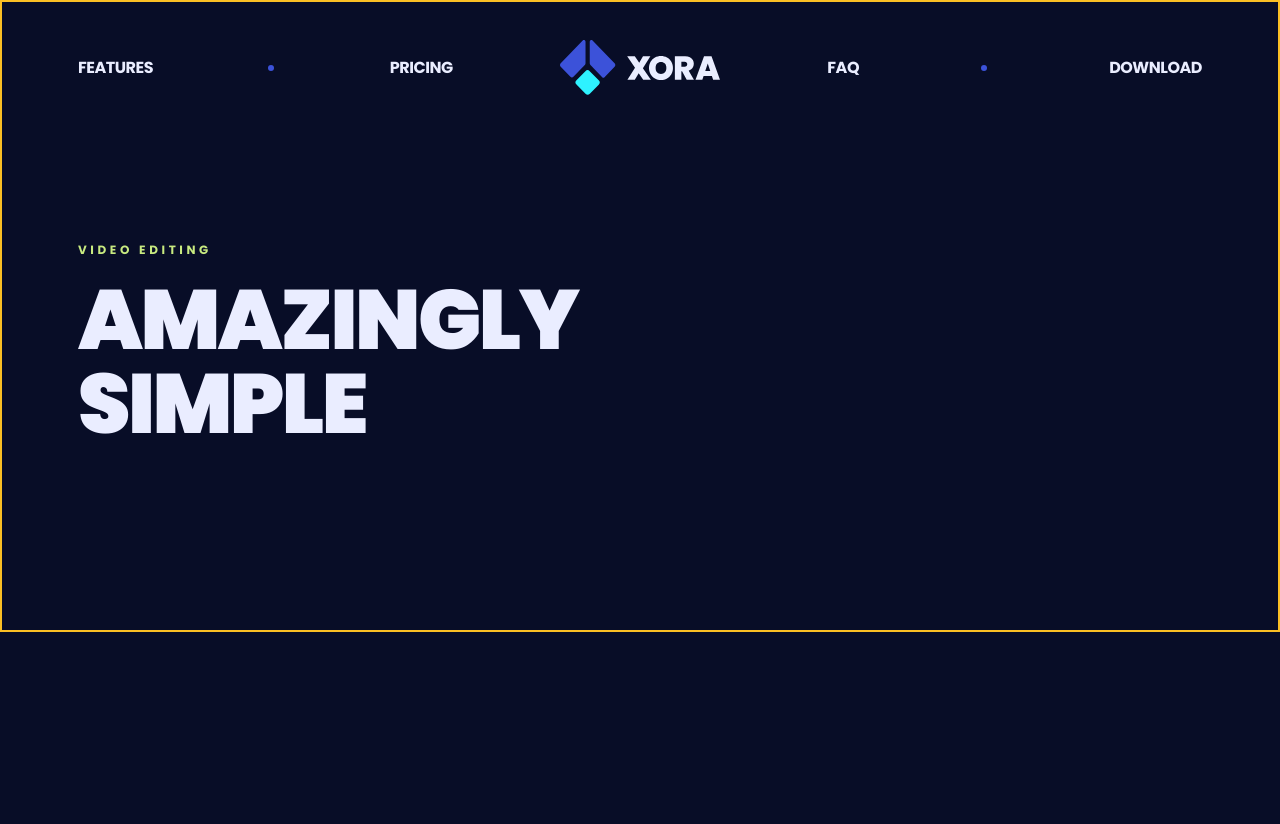
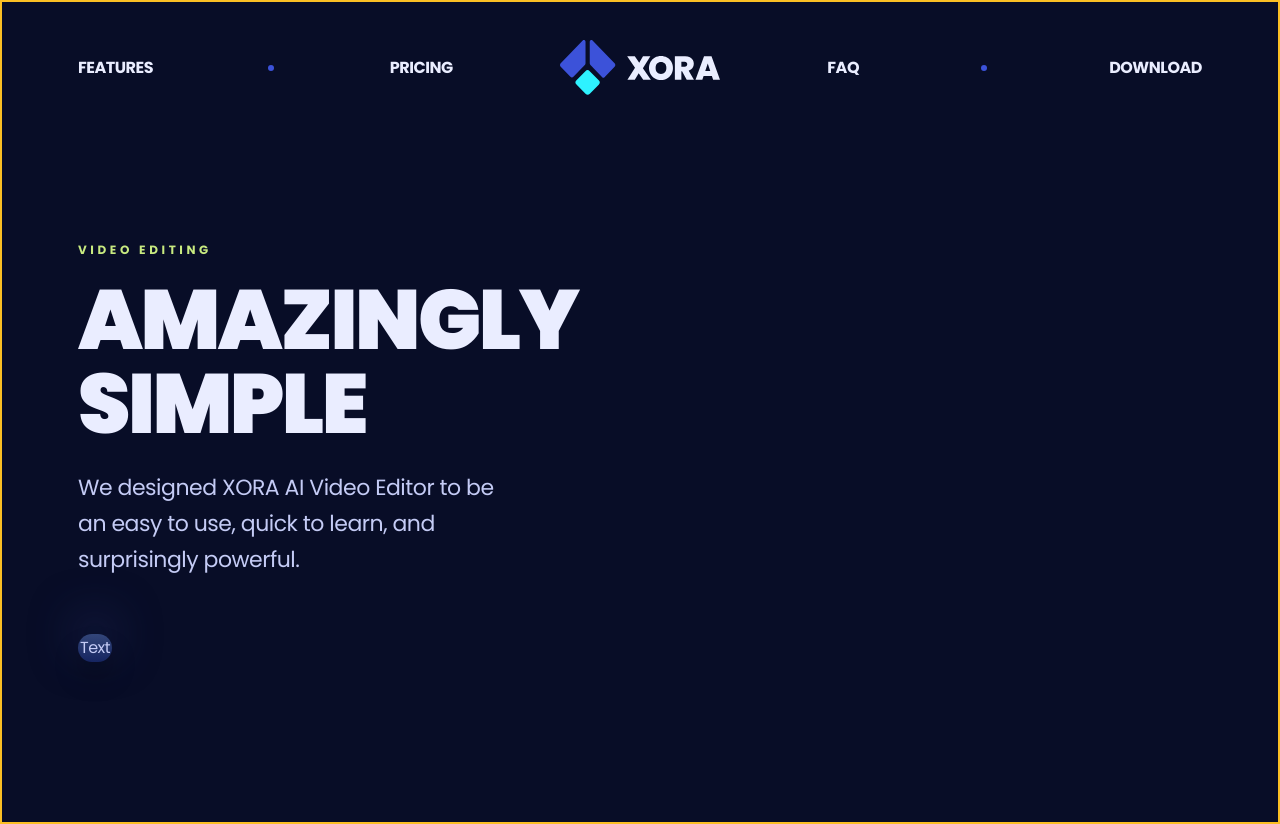
Before and after one commit to mileswildmore18/Xora, a React (Vite) app: page / in a window 1280 px wide. Before the commit the page ends 800 px from the top, so only its background shows below. Built offline with nearby package versions, Linux system fonts and the light colour scheme.

Commit message:
Added a button JSX file to make it reusuable on the website to save a lot of time. Also made it determine whether the button is a link or just a button itself.

```diff
--- /dev/null
+++ b/src/components/Button.jsx
@@ -0,0 +1,28 @@
+import clsx from "clsx";
+// Create a reusable button for the website
+const Button = ({ icon, children, href, containerClassName, onClick }) => {
+  const Inner = () => <>Text</>;
+  // Determine if the button is a link or a button
+  return href ? (
+    <a
+      className={clsx(
+        "relative, p-0.5 g5 rounded-2xl shadow-500 group",
+        containerClassName,
+      )}
+      href={href}
+    >
+      <Inner />
+    </a>
+  ) : (
+    <button
+      className={clsx(
+        "relative, p-0.5 g5 rounded-2xl shadow-500 group",
+        containerClassName,
+      )}
+      onClick={onClick}
+    >
+      <Inner />
+    </button>
+  );
+};
+export default Button;
--- a/src/sections/Hero.jsx
+++ b/src/sections/Hero.jsx
@@ -1,4 +1,5 @@
-import { Element } from "react-scroll";
+import { Element, Link as LinkScroll } from "react-scroll";
+import Button from "../components/Button.jsx";
 const Hero = () => {
   return (
     // Add Hero section that appears below the Nav Bar
@@ -15,6 +16,13 @@ const Hero = () => {
             <h1 className="mb-6 h1 text-p4 uppercase max-lg:mb-7 max-lg:h2 max-md:mb-4 max-md:text-5xl max-md:leading-12">
               Amazingly Simple
             </h1>
+            <p className="max-w-440 mb-14 body-1 max-md:mb-10">
+              We designed XORA AI Video Editor to be an easy to use, quick to
+              learn, and surprisingly powerful.
+            </p>
+            <LinkScroll to="features" offset={-100} spy smooth>
+              <Button icon="/images/zap.svg">Try it now</Button>
+            </LinkScroll>
           </div>
         </div>
       </Element>
```
